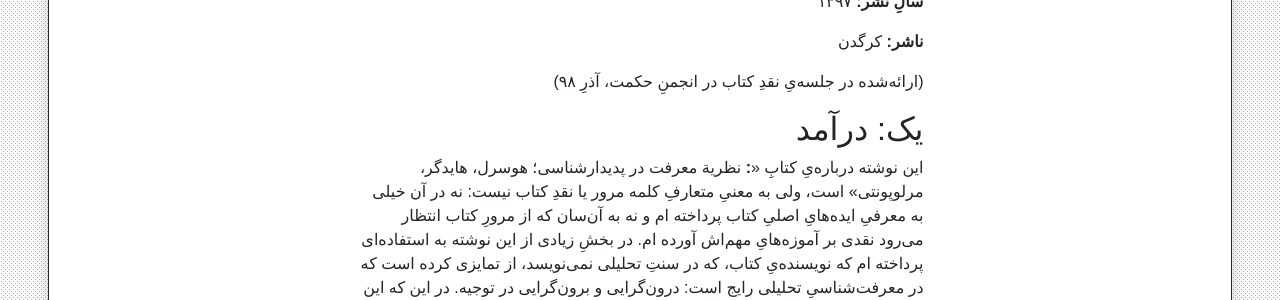
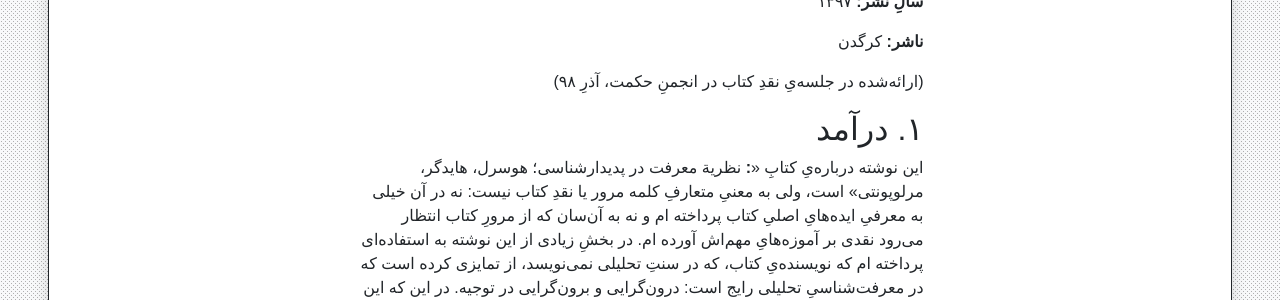
Before and after one commit to phicudemy/phicudemy.github.io, a Jekyll site: the page built from _posts/2024-08-02-perspevtive.md, in a window 1280 px wide and 900 px high, scrolled down 905 px. Shown: the part 149-449 px from the top of the window. Built offline with Jekyll 4.4.1, drawn with Linux system fonts in a browser that asks for light colours; comment, search, counter and statistics services are not loaded; a style sheet for code colours, icons or effects is not loaded.

Commit message:
TinaCMS content update

```diff
--- a/_posts/2024-08-02-perspevtive.md
+++ b/_posts/2024-08-02-perspevtive.md
@@ -28,7 +28,7 @@ tags:
 
 
 
-## یک: درآمد
+## ۱. درآمد
 
 این نوشته درباره‌یِ کتابِ «**:** نظریة معرفت در پدیدارشناسی؛ هوسرل، هایدگر، مرلوپونتی» است، ولی به معنیِ متعارفِ کلمه مرور یا نقدِ کتاب نیست: نه در آن خیلی به معرفیِ ایده‌هایِ اصلیِ کتاب پرداخته ام و نه به آن‌سان که از مرورِ کتاب انتظار می‌رود نقدی بر آموزه‌هایِ مهم‌اش آورده ام. در بخشِ زیادی از این نوشته به استفاده‌ای پرداخته ام که نویسنده‌یِ کتاب، که در سنتِ تحلیلی نمی‌نویسد، از تمایزی کرده است که در معرفت‌شناسیِ تحلیلی رایج است: درون‌گرایی و برون‌گرایی در توجیه. در این که این نوشته مرورِ کتاب نیست همین بس که تنها به پیش‌گفتار و بخشِ اولِ فصلِ این کتاب، حدودِ ۳۰ صفحه از این کتابِ بیش از ۴۰۰ صفحه‌ای، می‌پردازد.
 
```
